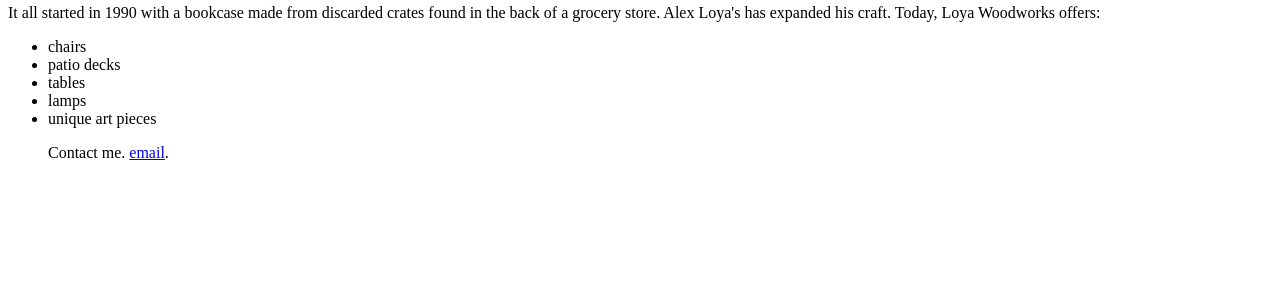
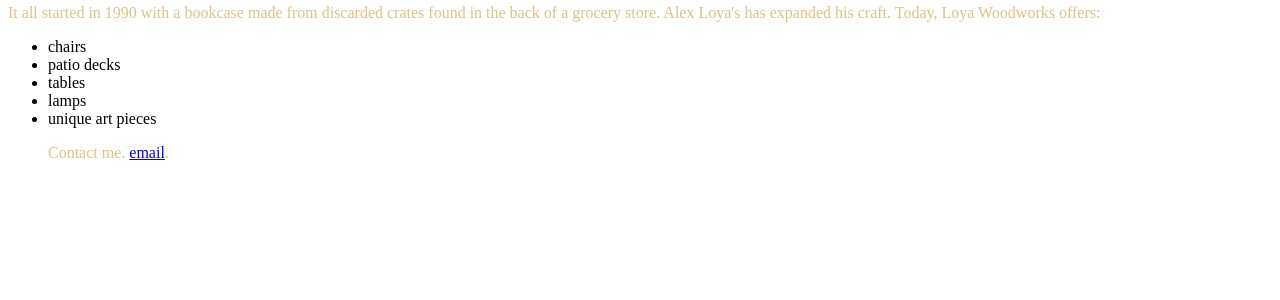
Before and after one commit to angelarenee/angelarenee.github.io, a plain HTML site: page unit_3/index.html in a window 1280 px wide. Shown: the part 500-800 px from the top of the page. Drawn offline with Linux system fonts and the light colour scheme; files that its build step writes are made by us from their sources.

Commit message:
Changes 1

```diff
--- a/unit_3/css/style.css
+++ b/unit_3/css/style.css
@@ -1 +1,3 @@
-h1 #hex {color: #E8BF80;}
+h1, p {
+	color: #E8BF80;
+}
--- a/unit_3/index.html
+++ b/unit_3/index.html
@@ -3,7 +3,7 @@
 <head>
 	<title>Loya Woodworks</title>
 </head>
-<link rel="stylesheet" href="style.css">
+<link rel="stylesheet" type="text/css" href="css/style.css">
 <h1>Loya Woodworks</h1>
 <p id="slogan">Loya Woodworks specializes in bold and solid structures. Crafted to create functional furniture, unique home accents, and custom pieces.</p>
 <img src="images/bearlogo.jpg"
```
Also changed, not shown: 2 other files.
